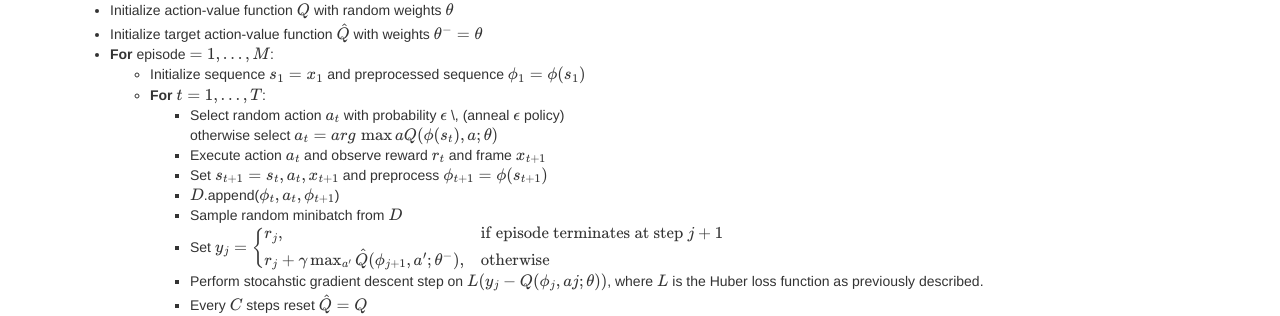
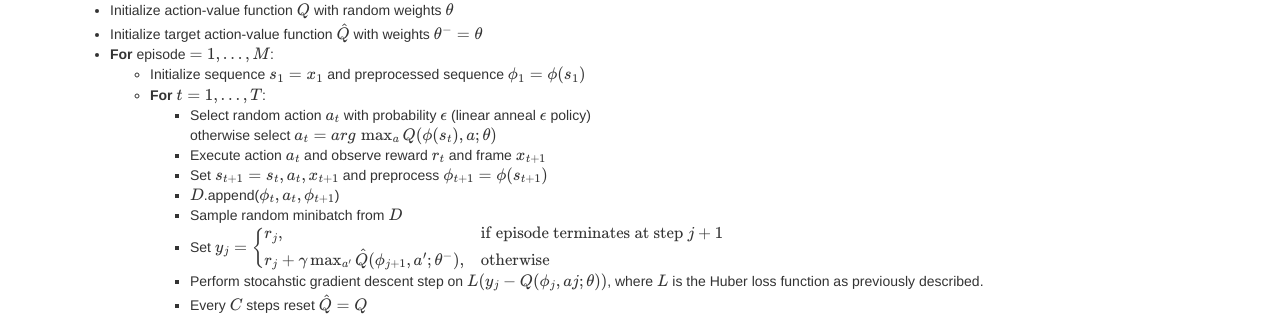
Before and after one commit to hfloresr/Sandhog, a Jekyll site: the page built from docs/status.md, in a window 1280 px wide and 900 px high, scrolled down 2456 px. Shown: the part 153-469 px from the top of the window. Built offline with Jekyll 4.4.1, drawn with Linux system fonts in a browser that asks for light colours; formulas are drawn with MathJax 3.

Commit message:
fix argmax 2

```diff
--- a/docs/status.md
+++ b/docs/status.md
@@ -94,8 +94,8 @@ The learning algorithm can be described as the following:
   * **For** episode $$= 1, ... , M$$:
       * Initialize sequence $$s_1 = {x_1}$$ and preprocessed sequence $$\phi_1 = \phi(s_1)$$
       * **For** $$t = 1, ..., T$$:
-          * Select random action $$a_t$$ with probability $$\epsilon$$ \, (anneal $$\epsilon$$ policy)\\
-            otherwise select $$a_t = arg\,\max{a}Q(\phi(s_t), a; \theta)$$
+          * Select random action $$a_t$$ with probability $$\epsilon$$  (linear anneal $$\epsilon$$ policy)\\
+            otherwise select $$a_t = arg\,\max_{a}Q(\phi(s_t), a; \theta)$$
           * Execute action $$a_t$$ and observe reward $$r_t$$ and frame $$x_{t+1}$$
           * Set $$s_{t+1} = s_{t},a_{t},x_{t+1}$$ and preprocess $$\phi_{t+1} = \phi(s_{t+1})$$
           * $$D$$.append($$\phi_{t}, a_{t}, \phi_{t+1}$$)
```
